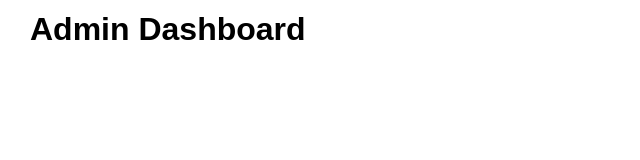
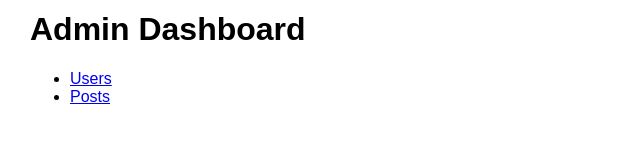
Before and after one commit to anjantalatam/react-router-app, a React (Create React App) app: page /admin in a window 1280 px wide. Shown: the part 128-288 px from the top of the page, without its empty margins (0-640 px from the left). Built offline with nearby package versions, Linux system fonts and the light colour scheme.

Commit message:
6.13 Nested Routing

```diff
--- a/src/components/admin/dashboard.jsx
+++ b/src/components/admin/dashboard.jsx
@@ -1,9 +1,15 @@
 import React from "react";
-
+import SideBar from "./sideBar";
+import { Route } from "react-router-dom";
+import Posts from "./posts";
+import Users from "./users";
 const Dashboard = ({ match }) => {
   return (
     <div>
       <h1>Admin Dashboard</h1>
+      <SideBar />
+      <Route path="/admin/users" component={Users} />
+      <Route path="/admin/posts" component={Posts} />
     </div>
   );
 };
--- /dev/null
+++ b/src/components/admin/sideBar.jsx
@@ -0,0 +1,16 @@
+import React from "react";
+import { Link } from "react-router-dom";
+const SideBar = () => {
+  return (
+    <ul>
+      <li>
+        <Link to="/admin/users">Users</Link>
+      </li>
+      <li>
+        <Link to="/admin/posts">Posts</Link>
+      </li>
+    </ul>
+  );
+};
+
+export default SideBar;
```
